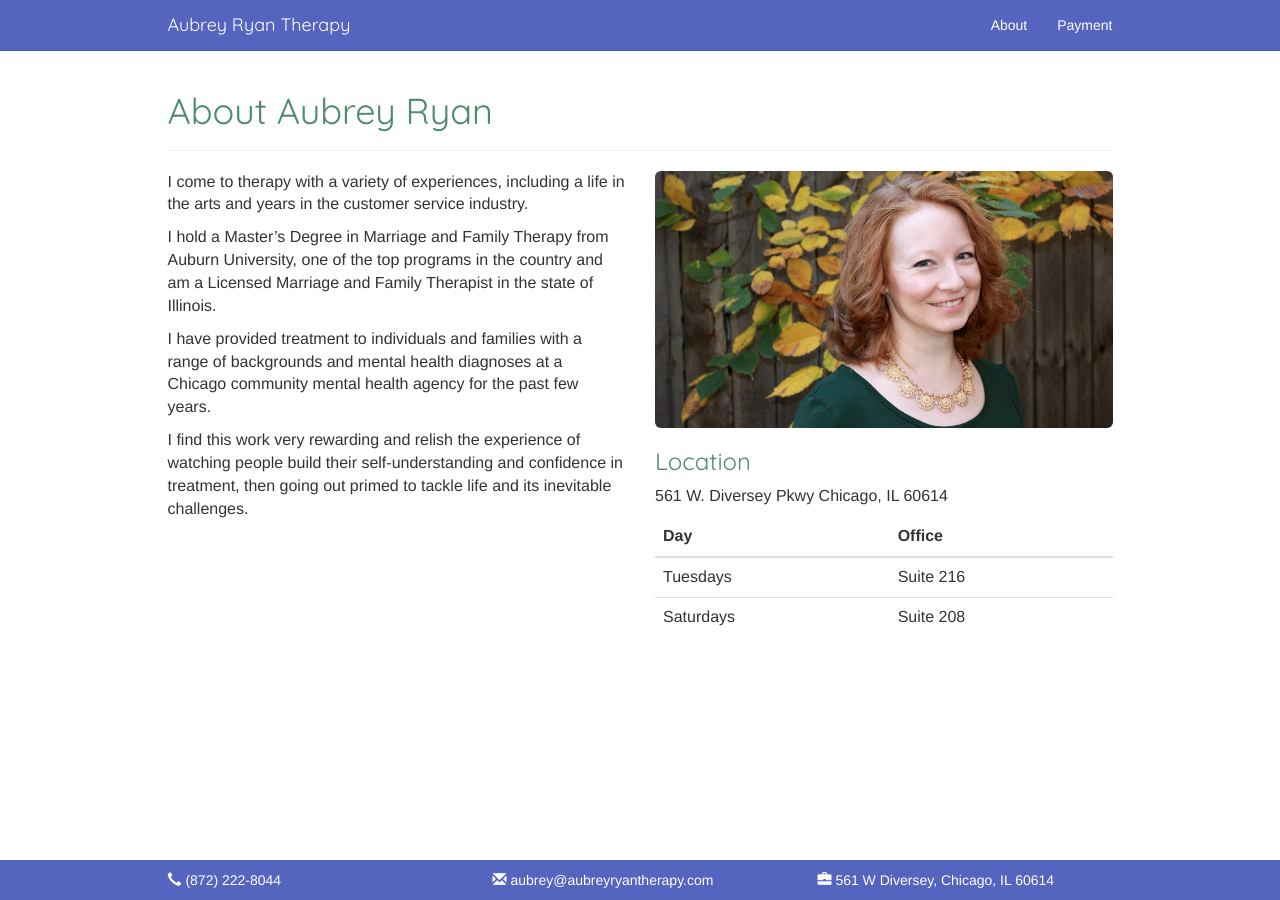
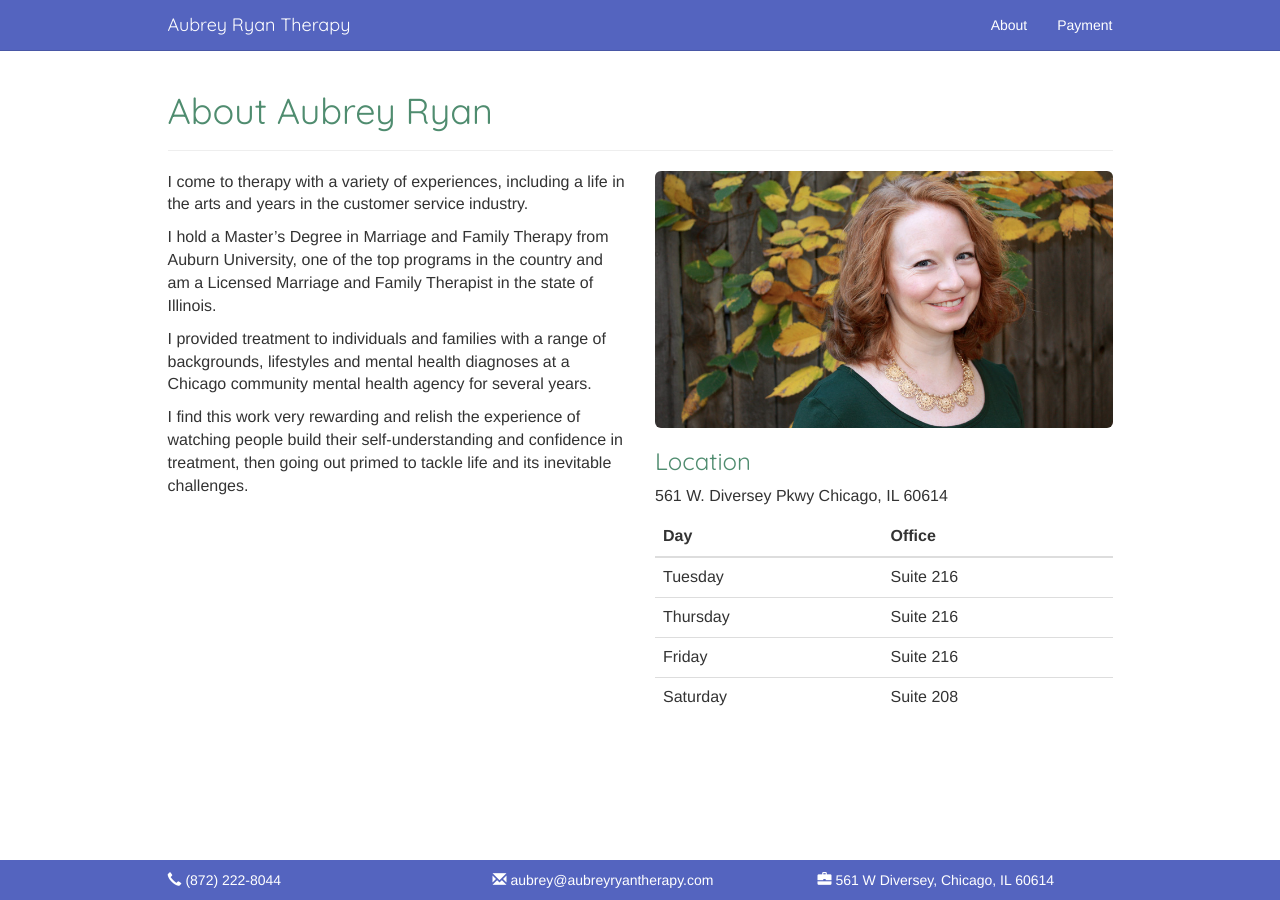
Before and after one commit to taylorcbrown/aubreyryantherapy, a Jekyll site: the page built from about.md, in a window 1280 px wide. Built offline with Jekyll 4.4.1, drawn with Linux system fonts in a browser that asks for light colours; nearby versions of some CDN libraries.

Commit message:
Update About copy

```diff
--- a/about.md
+++ b/about.md
@@ -20,11 +20,19 @@ permalink: /about/
 		  </thead>
 		  <tbody>
 			  <tr>
-			    <td>Tuesdays</td>
+			    <td>Tuesday</td>
 			    <td>Suite 216</td>
 			  </tr>
+				<tr>
+					<td>Thursday</td>
+					<td>Suite 216</td>
+				</tr>
+				<tr>
+					<td>Friday</td>
+					<td>Suite 216</td>
+				</tr>
 			  <tr>
-			    <td>Saturdays</td>
+			    <td>Saturday</td>
 			    <td>Suite 208</td>
 			  </tr>
 			</tbody>
@@ -37,7 +45,7 @@ permalink: /about/
 
 		<p>I hold a Master’s Degree in Marriage and Family Therapy from Auburn University, one of the top programs in the country and am a Licensed Marriage and Family Therapist in the state of Illinois.</p>
 
-		<p>I have provided treatment to individuals and families with a range of backgrounds and mental health diagnoses at a Chicago community mental health agency for the past few years.</p>
+		<p>I provided treatment to individuals and families with a range of backgrounds, lifestyles and mental health diagnoses at a Chicago community mental health agency for several years.</p>
 
 		<p>I find this work very rewarding and relish the experience of watching people build their self-understanding and confidence in treatment, then going out primed to tackle life and its inevitable challenges.</p>
 
```
